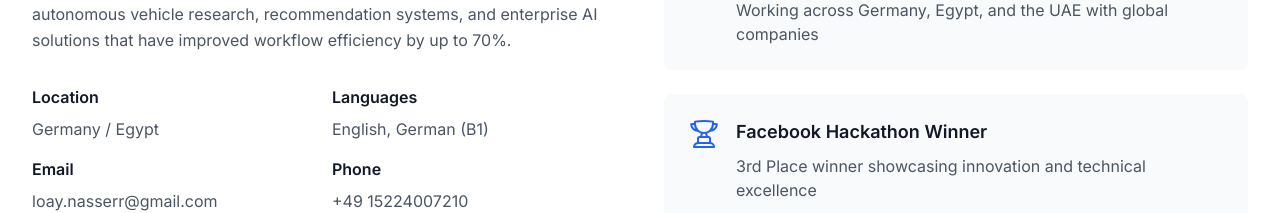
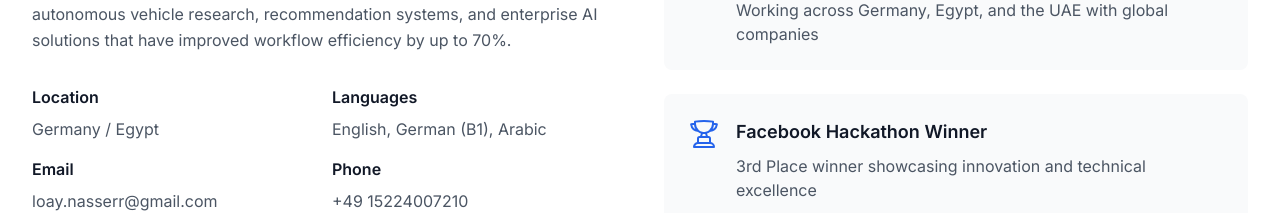
Before and after one commit to LoaiAlaa24/personal-website, a React (Create React App) app: page / in a window 1280 px wide. Shown: the part 2644-2857 px from the top of the page. Built offline with nearby package versions, Linux system fonts and the light colour scheme; no server answers; the HTML template or start-up script is replaced by a standard one.

Commit message:
feat: update About component

```diff
--- a/src/components/About.tsx
+++ b/src/components/About.tsx
@@ -64,7 +64,7 @@ const About: React.FC = () => {
                 </div>
                 <div>
                   <h4 className="font-semibold text-gray-900 mb-2">Languages</h4>
-                  <p className="text-gray-600">English, German (B1)</p>
+                  <p className="text-gray-600">English, German (B1), Arabic</p>
                 </div>
                 <div>
                   <h4 className="font-semibold text-gray-900 mb-2">Email</h4>
```
